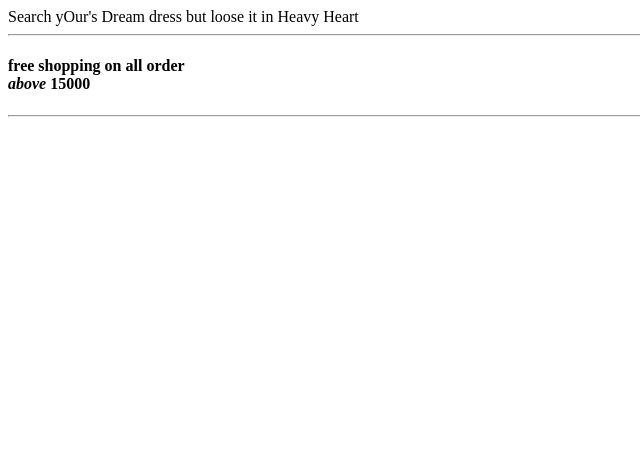
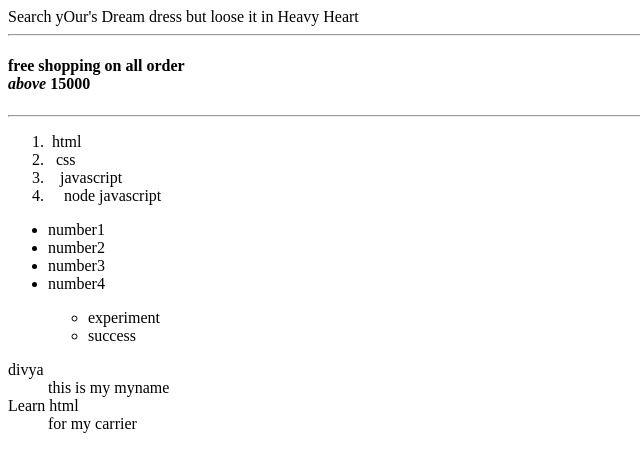
Before and after one commit to DivyaMullai/html, a plain HTML site: page index.html in a window 1280 px wide. Shown: the whole page, without its empty margins (0-640 px from the left). Drawn offline with Linux system fonts and the light colour scheme.

Commit message:
added changes

```diff
--- a/index.html
+++ b/index.html
@@ -1,6 +1,6 @@
 <!DOCTYPE html>
-<html>
-    <head lang="en-us">
+<html lang="en-us">
+    <head>
         <meta charset="UTF-8">
         <title>DreamWorld</title>
         <meta name="author" content="Ownerof App">
@@ -10,8 +10,52 @@
     <body>
 
         Search yOur's Dream dress but loose it in Heavy Heart
+
+<!--//line create in website <hr>-->
+<!-- <em> emphasize display in italic-->
+<!--<strong>   display in bold letters-->
         <hr>
         <h4>free shopping on all order<br><em>above</em>  <strong>15000</strong></h4>
         <hr>
+<!--//next line break point <br>-->
+<!--//order list <ol></ol><li></li>-->
+        <ol>
+        <li> &nbsp;html </li>
+        <li> &nbsp;&nbsp;css</li>
+        <li> &nbsp;&nbsp;&nbsp;javascript</li>
+        <li>&nbsp;&nbsp;&nbsp;&nbsp;node javascript</li>
+        </ol>
+
+<!--//unorder list  <ul></ul> -->
+
+<ul>
+    <li>number1</li>
+    <li>number2</li>
+    <li>number3</li>
+    <li>number4</li>
+</ul>
+
+<!--<ul><ol> both match and form criclw with inside black paint-->
+
+
+        <ol>
+            <ul>
+            <li>experiment</li>
+            <li>success</li>
+            </ul>
+        </ol>
+
+<!--//&nbsp; space create in same line-->
+<!--//describes list-->
+<!--<dt> describe term-->
+<!--decribe data<dd>-->
+       <dl>
+       <dt>divya</dt>
+       <dd>this is my myname</dd>
+
+       <dt>Learn html</dt>
+       <dd>for my carrier</dd>
+
+       </dl>
     </body>
 </html>
```
